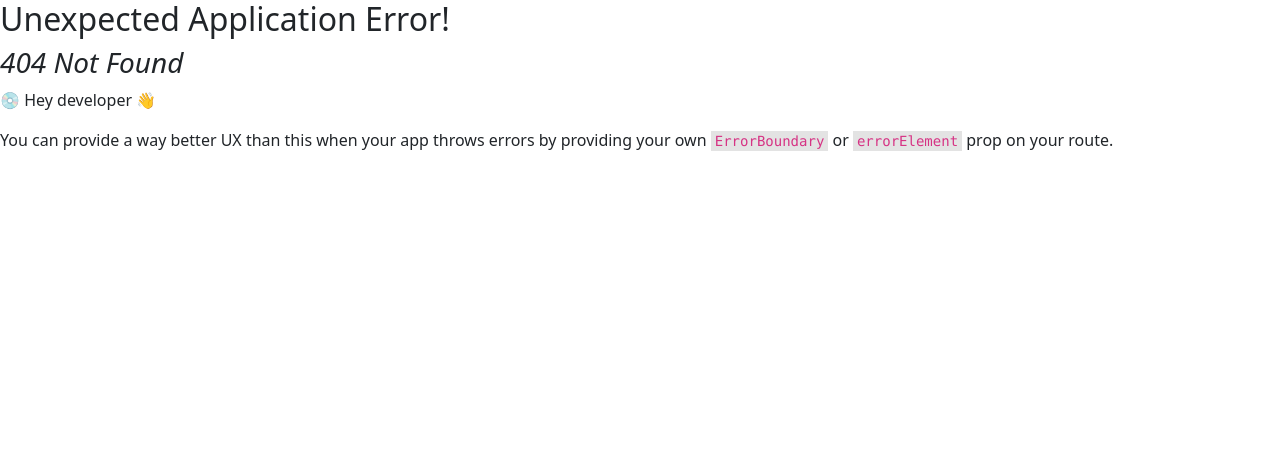
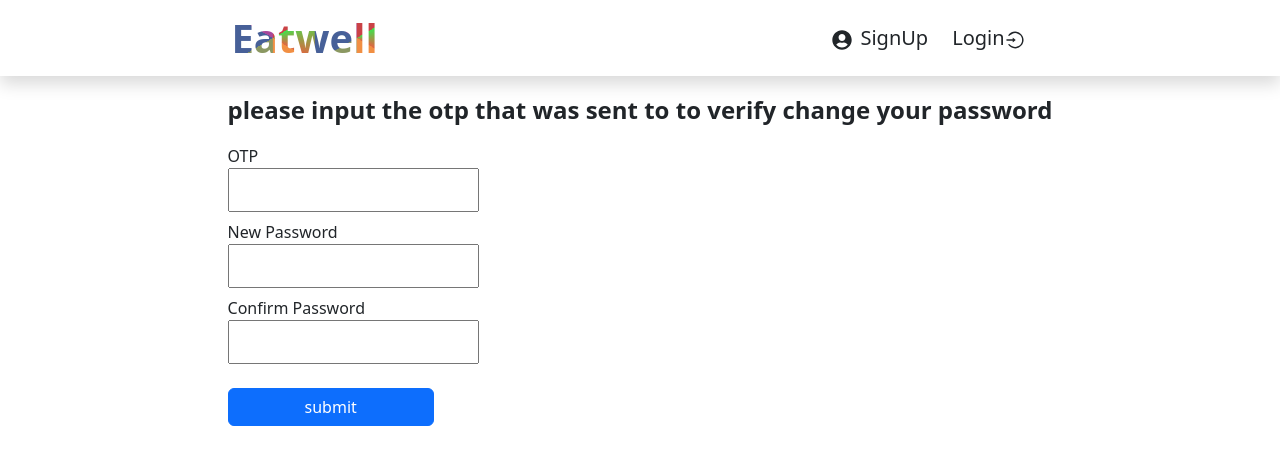
Before and after one commit to mekuzd/EatWell-React.js, a React (Vite) app: page /changePassword in a window 1280 px wide. Before the commit this address had no page. Shown: the top 464 px of the page. Built offline with nearby package versions, Linux system fonts and the light colour scheme.

Commit message:
created the page for user to change password

```diff
--- a/src/components/Alert.jsx
+++ b/src/components/Alert.jsx
@@ -9,7 +9,7 @@ const Alert = ({ closeAlert, alertMessage }) => {
 
   return (
     <div>
-      <p className="text-center ">{alertMessage}</p>
+      <p className="text-center fw-bold ">{alertMessage}</p>
     </div>
   );
 };
--- a/src/main.jsx
+++ b/src/main.jsx
@@ -11,6 +11,7 @@ const Signup = React.lazy(() => import("./pages/SignUp"));
 const Login = React.lazy(() => import("./pages/login"));
 const Forgotpassword = React.lazy(() => import("./pages/Forgotpassword"));
 const OtpVerify = React.lazy(() => import("./pages/OtpVerify"));
+const ChangePass = React.lazy(() => import("./pages/changePass"));
 
 const router = createBrowserRouter([
   {
@@ -32,6 +33,10 @@ const router = createBrowserRouter([
     path: "/otpverify",
     element: <OtpVerify />,
   },
+  {
+    path: "/changePassword",
+    element: <ChangePass />,
+  },
 ]);
 ReactDOM.createRoot(document.getElementById("root")).render(
   <React.StrictMode>
--- a/src/pages/OtpVerify.jsx
+++ b/src/pages/OtpVerify.jsx
@@ -9,7 +9,6 @@ const OtpVerify = () => {
   const [alertMessage, setalertMessage] = useState("");
   const { email } = useContext(Context);
   const submitOtp = useRef({ user_otp: "" });
-  console.log(submitOtp.current);
   const postUserOtp = async () => {
     try {
       const response = await httpClient.post(
--- /dev/null
+++ b/src/pages/changePass.jsx
@@ -0,0 +1,109 @@
+import { useContext, useRef, useState } from "react";
+import Alert from "../Components/Alert";
+import DefaultLayout from "../Layouts/DefaultLayouts";
+import { Context } from "../Provider/Context";
+import httpClient from "../Services/httpClient";
+
+const ChangePass = () => {
+  const [alert, setalert] = useState(false);
+  const [alertMessage, setalertMessage] = useState("");
+  const { email } = useContext(Context);
+  const postNewPass = useRef({
+    user_otp: "",
+    password: "",
+    confirmPassword: "",
+  });
+
+  const postNewPassword = async () => {
+    try {
+      const response = await httpClient.post(
+        "/users/changePassword",
+        postNewPass.current,
+      );
+      setalert(true);
+      setalertMessage(response.data.msg);
+    } catch (error) {
+      setalert(true);
+      setalertMessage(error.response.data.msg);
+    }
+  };
+
+  const handleChangePass = (e) => {
+    e.preventDefault();
+    if (postNewPass.current.password.length < 8) {
+      setalert(true);
+      setalertMessage("New password length is less than 8 characters");
+      return;
+    }
+    if (postNewPass.current.password != postNewPass.current.confirmPassword) {
+      setalert(true);
+      setalertMessage("please input same password");
+      return;
+    }
+    postNewPassword();
+  };
+
+  const closeAlert = () => {
+    setalert(false);
+  };
+
+  return (
+    <DefaultLayout>
+      <main className=" d-flex ">
+        <div className="m-auto p-3">
+          <form action="" onSubmit={handleChangePass}>
+            <p className="fw-bold fs-4">
+              please input the otp that was sent to {email} to verify change
+              your password
+            </p>
+            <div>
+              <label htmlFor="otp">OTP</label> <br />
+              <input
+                id="otp"
+                required
+                type="text"
+                className="p-2"
+                onChange={(e) =>
+                  (postNewPass.current.user_otp = e.target.value)
+                }
+              />{" "}
+            </div>{" "}
+            <div className="my-2">
+              <label htmlFor="new">New Password</label> <br />
+              <input
+                id="new"
+                required
+                type="text"
+                className="p-2"
+                onChange={(e) =>
+                  (postNewPass.current.password = e.target.value)
+                }
+              />{" "}
+            </div>{" "}
+            <div>
+              <label htmlFor="confirm">Confirm Password</label> <br />
+              <input
+                id="confirm"
+                required
+                type="text"
+                className="p-2"
+                onChange={(e) =>
+                  (postNewPass.current.confirmPassword = e.target.value)
+                }
+              />{" "}
+            </div>{" "}
+            <br />
+            <button type="submit" className="btn btn-primary w-25">
+              {" "}
+              submit
+            </button>
+          </form>
+          {alert && (
+            <Alert closeAlert={closeAlert} alertMessage={alertMessage} />
+          )}
+        </div>
+      </main>
+    </DefaultLayout>
+  );
+};
+export default ChangePass;
--- a/src/pages/forgotpassword.jsx
+++ b/src/pages/forgotpassword.jsx
@@ -23,6 +23,7 @@ function Forgotpassword() {
       setalert(true);
       setalertMessage(response.data.msg);
       setEmail(mail.current.email);
+      navigate("/changePassword");
     } catch (error) {
       setalert(true);
       setalertMessage(error.response.data.msg);
```
